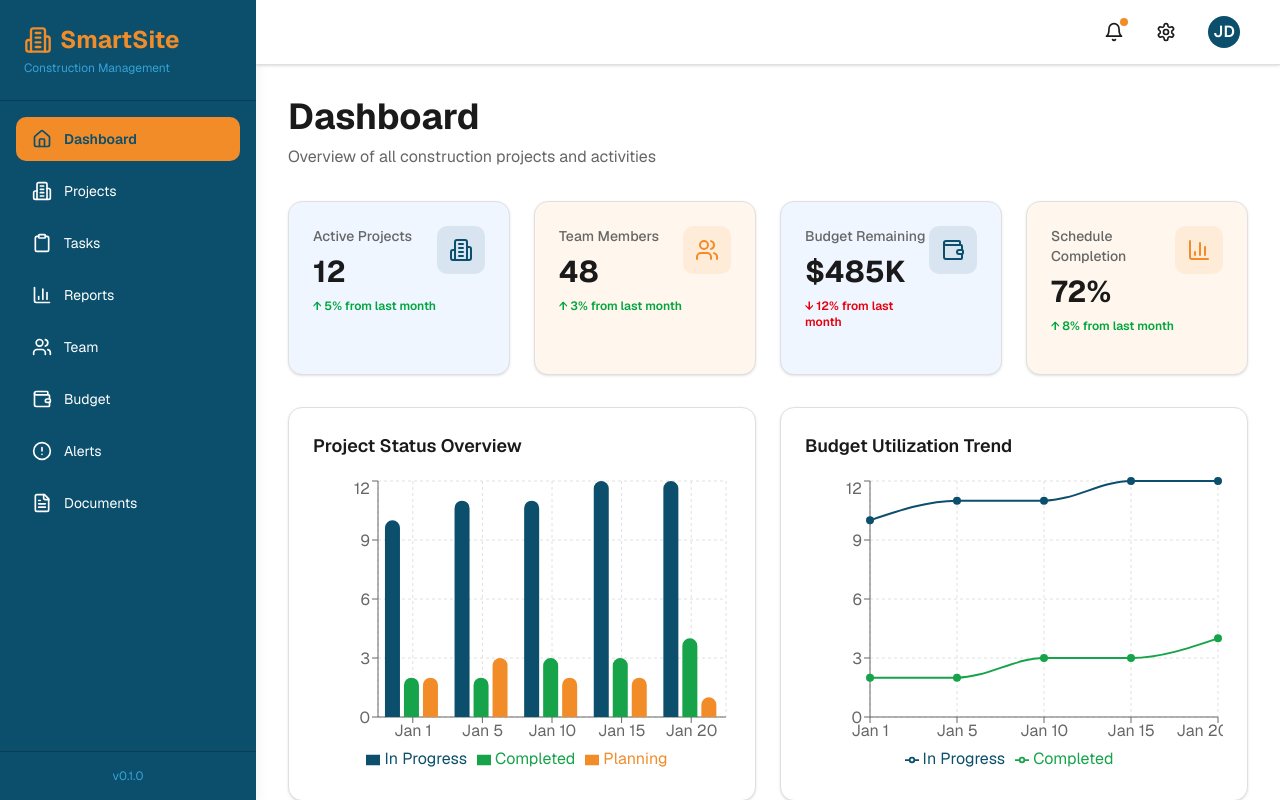
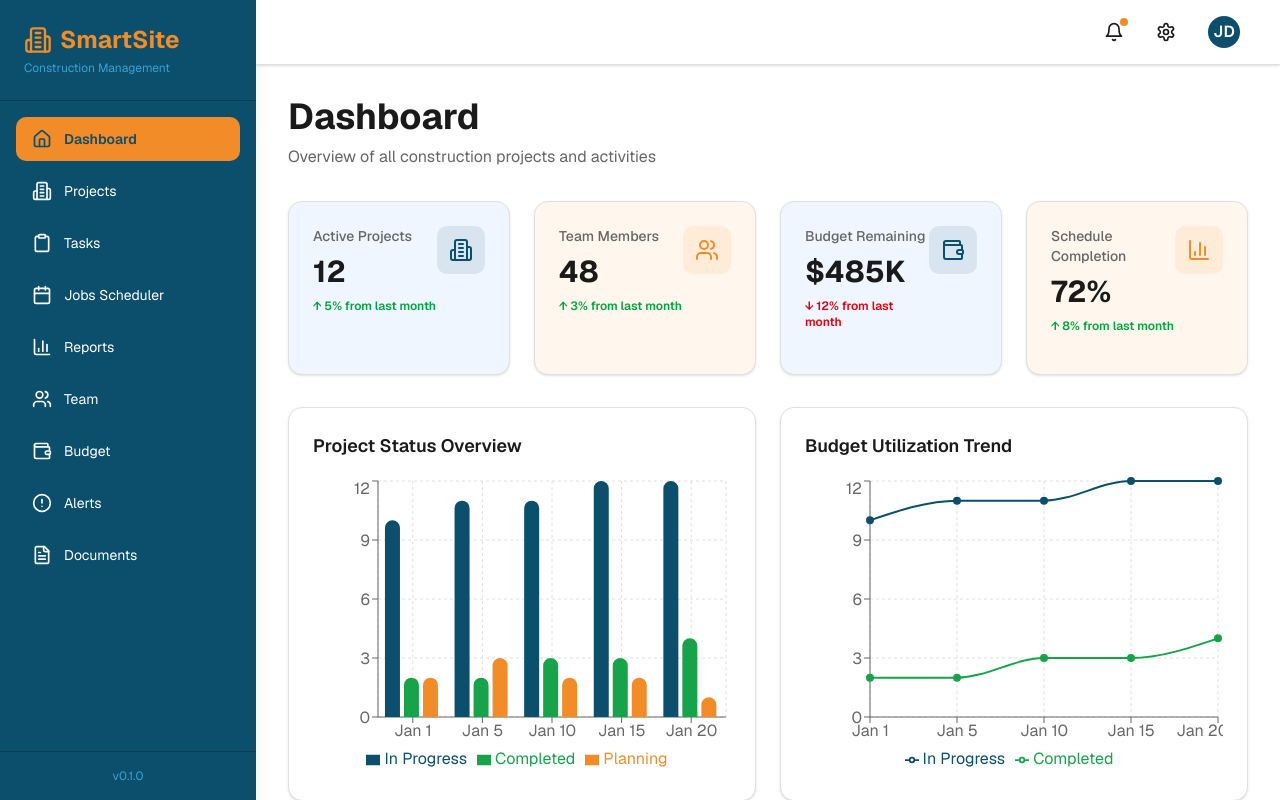
Before and after one commit to smailch/aaaaaa, a Next.js app: page / in a window 1280 px wide. Built offline with nearby package versions, Linux system fonts and the light colour scheme.

Commit message:
feat: add "Jobs Scheduler" link to Sidebar
Add navigation link for Jobs Scheduler with icon and route.

Co-authored-by: Smail Chemlali <131878549+smailch@users.noreply.github.com>

```diff
--- a/components/Sidebar.tsx
+++ b/components/Sidebar.tsx
@@ -14,12 +14,14 @@ import {
   X,
   Home,
   Clipboard,
+  Calendar,
 } from 'lucide-react';
 
 const navigationItems = [
   { id: 'dashboard', label: 'Dashboard', icon: Home, href: '/' },
   { id: 'projects', label: 'Projects', icon: Building2, href: '/projects' },
   { id: 'tasks', label: 'Tasks', icon: Clipboard, href: '/tasks' },
+  { id: 'jobs', label: 'Jobs Scheduler', icon: Calendar, href: '/scheduler' },
   { id: 'reports', label: 'Reports', icon: BarChart3, href: '/reports' },
   { id: 'team', label: 'Team', icon: Users, href: '/team' },
   { id: 'budget', label: 'Budget', icon: Wallet, href: '/budget' },
```
